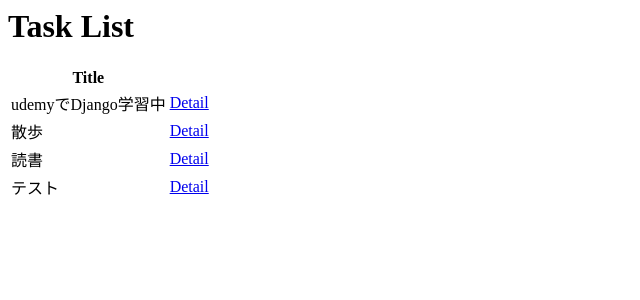
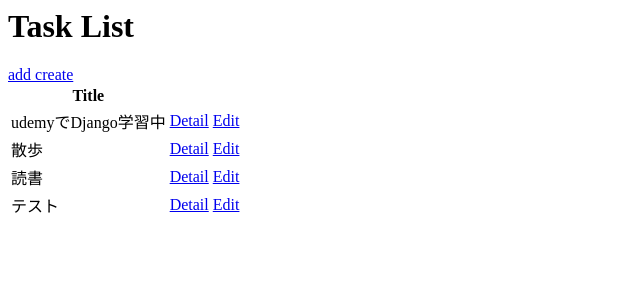
Before and after one commit to inabayuto/todo-app-django, a Django app: page / in a window 1280 px wide. Shown: the top 300 px of the page, without its empty margins (0-640 px from the left). Run offline with Django 4.2, Linux system fonts and the light colour scheme; data comes from the database, SQL or seed files in the repository; both versions use the stored data as it was after the commit.

Commit message:
タスクの編集

```diff
--- a/src/todoproject/todoapp/templates/todoapp/task_form.html
+++ b/src/todoproject/todoapp/templates/todoapp/task_form.html
@@ -1,4 +1,6 @@
 <h1>add Task</h1>
+
+<a href="{% url 'tasks'%}">return</a>
 
 <form action="" method="post">
     {% csrf_token %}
--- a/src/todoproject/todoapp/templates/todoapp/task_list.html
+++ b/src/todoproject/todoapp/templates/todoapp/task_list.html
@@ -1,4 +1,6 @@
 <h1>Task List</h1>
+
+<a href="{% url 'create-task'%}">add create</a>
 
 <table>
     <tr>
@@ -8,6 +10,7 @@
         <tr>
             <td>{{ task.title }}</td>
             <td><a href="{% url 'task' task.id %}">Detail</a></td>
+            <td><a href="{% url 'edit-task' task.id %}">Edit</a></td>
         </tr>
     {% endfor %}
 </table>
--- a/src/todoproject/todoapp/urls.py
+++ b/src/todoproject/todoapp/urls.py
@@ -1,9 +1,10 @@
 from django.urls import path
 from . import views
-from .views import TaskList, TaskDetail, TaskCreate
+from .views import TaskList, TaskDetail, TaskCreate, TaskUpdate
 
 urlpatterns = [
     path('', views.TaskList.as_view(), name='tasks'),
     path('task/<int:pk>/', views.TaskDetail.as_view(), name='task'),
-    path('create-task/', views.TaskCreate.as_view(), name='create-task')
+    path('create-task/', views.TaskCreate.as_view(), name='create-task'),
+    path('edit-task/<int:pk>/', views.TaskUpdate.as_view(), name='edit-task')
 ]
--- a/src/todoproject/todoapp/views.py
+++ b/src/todoproject/todoapp/views.py
@@ -1,6 +1,6 @@
 from django.shortcuts import render
 from django.http import HttpResponse
-from django.views.generic import ListView, DetailView, CreateView
+from django.views.generic import ListView, DetailView, CreateView, UpdateView
 from .models import Task
 from django.urls import reverse_lazy
 
@@ -17,3 +17,8 @@ class TaskCreate(CreateView):
     model = Task
     fields = "__all__"
     success_url = reverse_lazy('tasks') # 成功したらtasksにリダイレクト
+
+class TaskUpdate(UpdateView):
+    model = Task
+    fields = "__all__"
+    success_url = reverse_lazy("tasks") # 成功したらtasksにリダイレクト
```
Also changed, not shown: src/todoproject/db.sqlite3.
